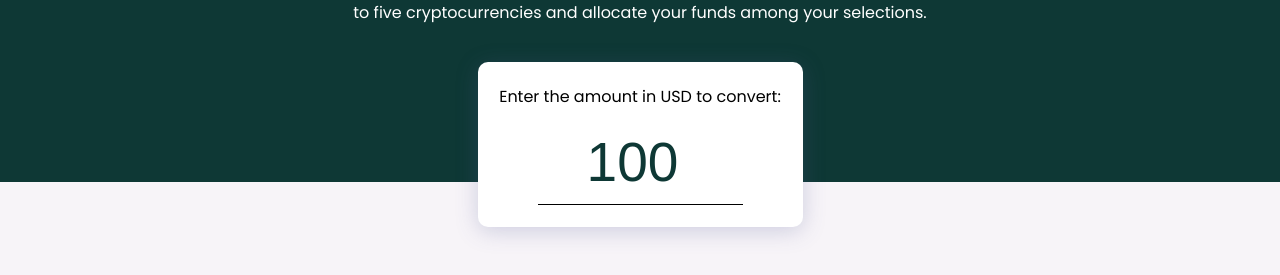
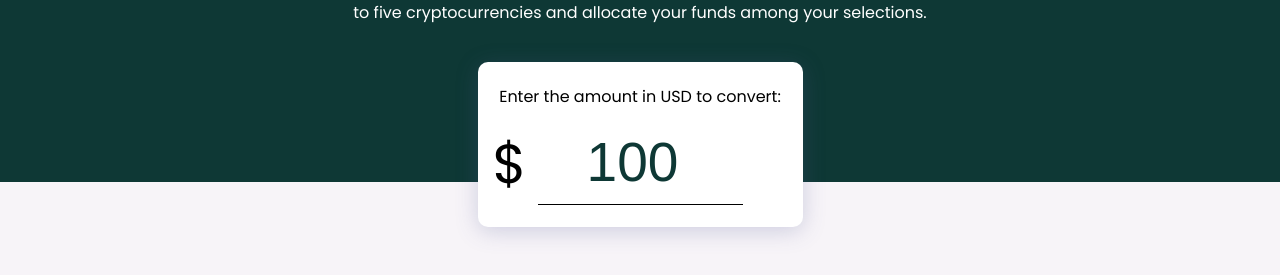
Before and after one commit to peterpapadim/peter-justworks, a Vue app: page / in a window 1280 px wide. Shown: the part 180-455 px from the top of the page. Built offline with nearby package versions, Linux system fonts and the light colour scheme; no server answers.

Commit message:
add currency symbol to dollar input

```diff
--- a/src/components/calculator/DollarInput.vue
+++ b/src/components/calculator/DollarInput.vue
@@ -11,6 +11,8 @@
 <template>
   <div class="input-wrapper bg-white">
     <label for="dollar-input">Enter the amount in USD to convert:</label>
+    <div class="formatted-input">
+      <span>$</span>
       <input
         type="number"
         v-model="dollarInput"
@@ -24,6 +26,7 @@
         @input="emitValue"
       />
     </div>
+  </div>
 </template>
 
 <style scoped>
@@ -36,11 +39,21 @@
     padding: 22px 15px;
     margin: 0 auto;
     margin-top: -120px;
+    text-align: center;
   }
   label {
     font-size: 16px;
     margin-bottom: 16px;
     text-align: center;
+  }
+  .formatted-input {
+    position: relative;
+  }
+  span {
+    font-size: 55px;
+    position: absolute;
+    left: 0;
+    bottom: 0px;
   }
   #dollar-input {
     font-size: 55px;
```
Lines whose indentation alone changed are shown as unchanged.
